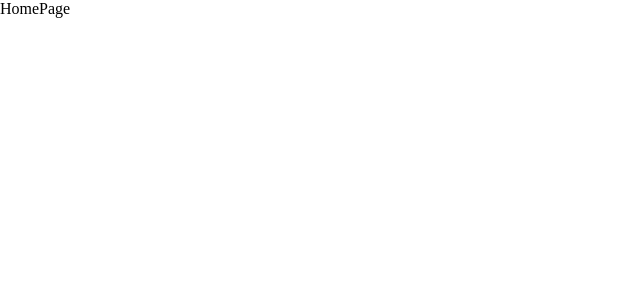
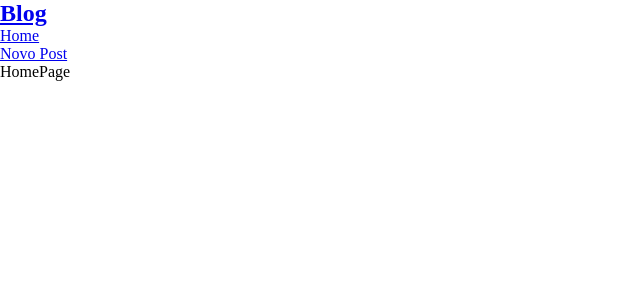
Before and after one commit to matheuspeluso/blog, a React (Vite) app: page / in a window 1280 px wide. Shown: the top 300 px of the page, without its empty margins (0-640 px from the left). Built offline with nearby package versions, Linux system fonts and the light colour scheme; a web font is replaced by a local one.

Commit message:
created navbar

```diff
--- a/src/App.jsx
+++ b/src/App.jsx
@@ -1,4 +1,7 @@
 import { Outlet } from 'react-router-dom';
+
+//components
+import NavBar from './components/NavBar';
 
 import './App.css'
 
@@ -6,6 +9,7 @@
 
   return (
     <div className="App">
+      <NavBar/>
      <div className="container">
         <Outlet/>
      </div>
--- /dev/null
+++ b/src/components/NavBar.jsx
@@ -0,0 +1,21 @@
+import { Link } from "react-router-dom"
+
+const NavBar = () => {
+  return (
+    <nav className="navbar">
+        <h2>
+            <Link to={`/`}>Blog</Link>
+        </h2>
+        <ul>
+            <li>
+                <Link to={`/`}>Home</Link>
+            </li>
+            <li>
+                <Link to={`/new`} className="new-btn">Novo Post</Link>
+            </li>
+        </ul>
+    </nav>
+  )
+}
+
+export default NavBar
```
